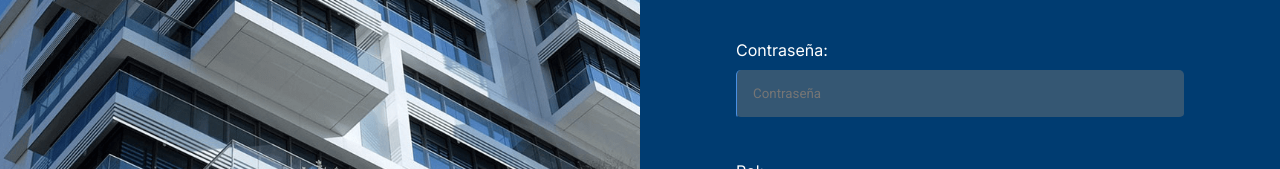
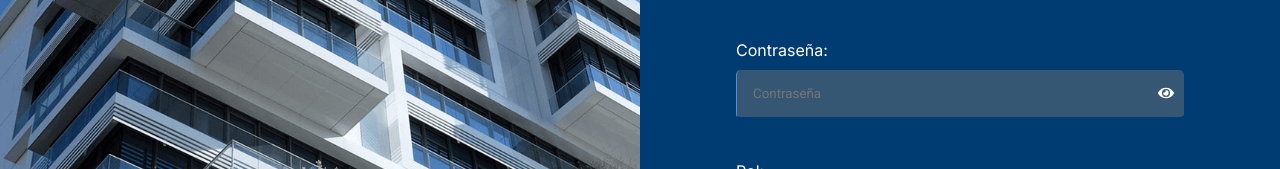
Before and after one commit to MoralesWilll/Project, a Next.js app in the folder front/: page /pages/register in a window 1280 px wide. Shown: the part 375-544 px from the top of the page. Built offline with nearby package versions, Linux system fonts and the light colour scheme.

Commit message:
feat: add show password on the input password and loader on the button to register

```diff
--- a/front/src/components/register/RegisterForm.tsx
+++ b/front/src/components/register/RegisterForm.tsx
@@ -5,11 +5,14 @@ import { useState } from "react"
 import Form from "@/components/form/Form"
 import Label from "@/components/ui/Label.ui"
 import Input from "@/components/ui/Input.ui"
+import InputPassword from "@/components/ui/InputPassword.ui"
 import Select from "@/components/ui/Select.ui"
 import Button from "@/components/ui/Button.ui"
+import Loader from "@/components/ui/Loader.ui"
 import { Container, ContainerForm, GroupTitle, InputContent, BackgroundForm } from "@/components/form/styledForm"
 import Link from "next/link"
 import { colors } from "@/app/GlobalStyles"
+import { FaEye, FaEyeSlash } from "react-icons/fa"
 
 interface UserData{
     username: string
@@ -30,6 +33,8 @@ const initialState: UserData = {
 const Register: React.FC = () => {
     const [user, setUser] = useState<UserData>(initialState)
     const [error, setError] = useState<string>("")
+    const [showPassword, setShowPassword] = useState(false)
+    const [isLoading, setIsLoading] = useState(false)
 
     const handleChange = (e: React.ChangeEvent<HTMLInputElement | HTMLSelectElement>) => {
         const { name, value } = e.target
@@ -106,8 +111,8 @@ const Register: React.FC = () => {
 
                     <InputContent>
                         <Label label="Contraseña" for="password" />
-                        <Input
-                            type="password"
+                        <InputPassword
+                            type={showPassword ? "text" : "password"}
                             id="password"
                             name="password"
                             placeholder="Contraseña"
@@ -115,6 +120,11 @@ const Register: React.FC = () => {
                             onChange={handleChange}
                             $padding="1rem"
                             required
+                            icon={
+                                <span onClick={() => setShowPassword(!showPassword)}>
+                                    {showPassword ? <FaEyeSlash color={colors.white} /> : <FaEye color={colors.white} />}
+                                </span>
+                            }
                         />
                     </InputContent>
 
@@ -131,7 +141,13 @@ const Register: React.FC = () => {
                     </InputContent>
 
                     {error && <p>{error}</p>}
-                    <Button type="submit" disabled={ user.email === "" || user.username === "" || user.password === ""} $bgColor={colors.white}>Registrarse</Button>
+                    <Button type="submit" disabled={ user.email === "" || user.username === "" || user.password === "" || user.role === ""} $bgColor={colors.white}>
+                        {isLoading ? (
+                            <Loader />
+                        ) : (
+                            <span>Registrarse</span>
+                        )}
+                    </Button>
                     <p>¿Ya tienes una cuenta? <Link href="/pages/login">Inicia sesión</Link></p>
                 </Form>
             </ContainerForm>
```
